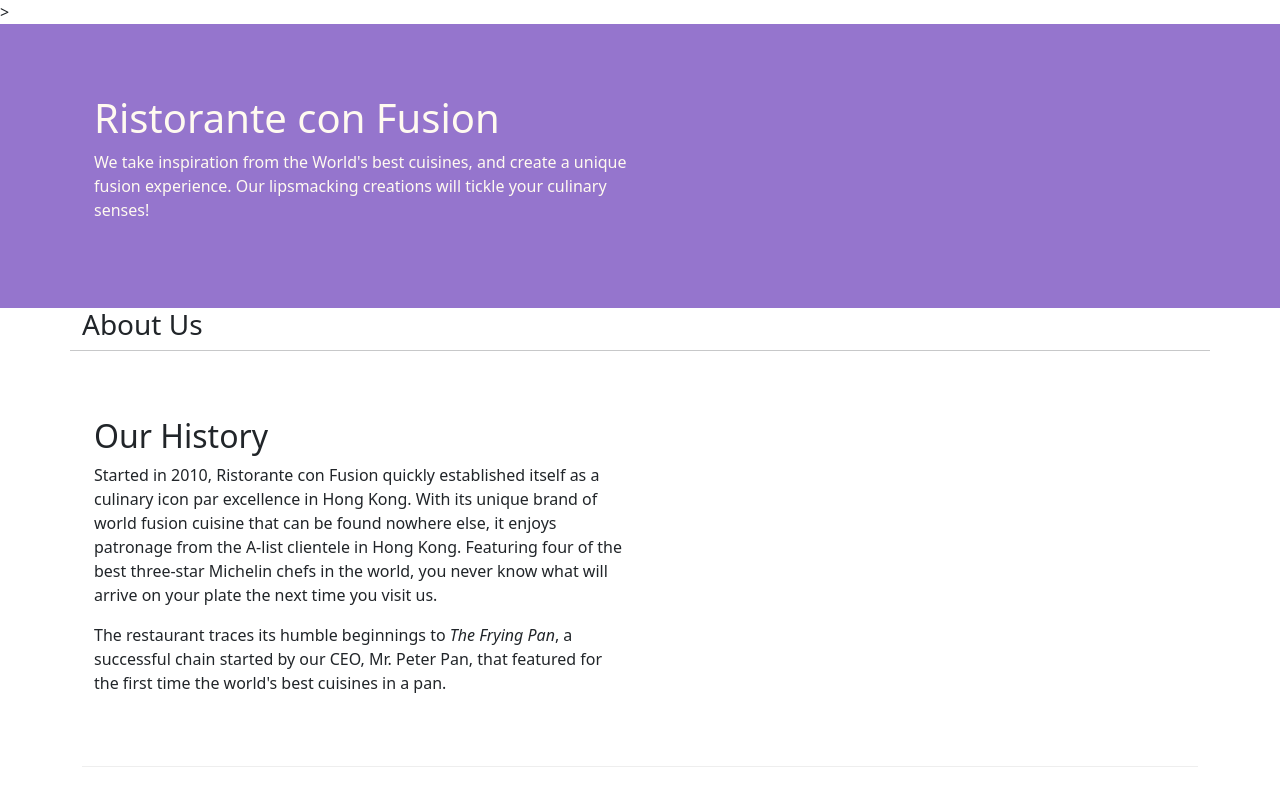
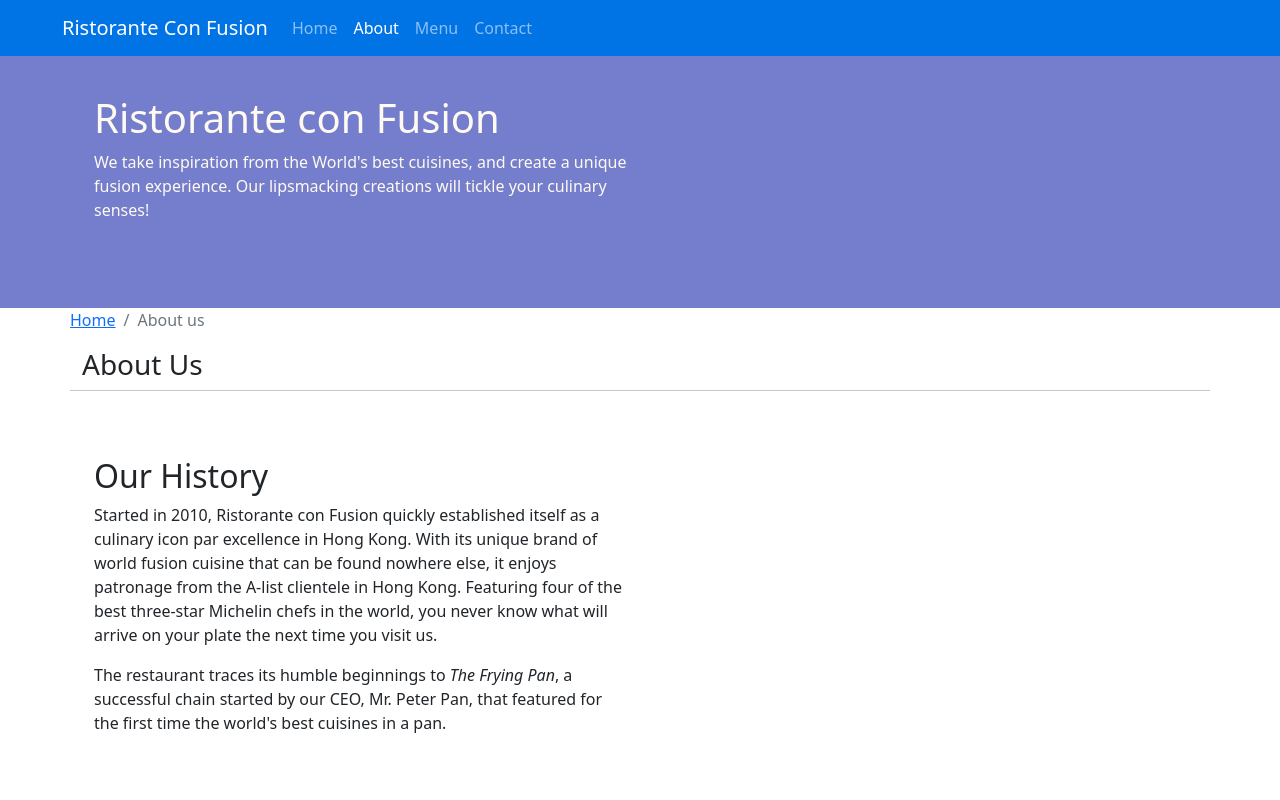
Before and after one commit to bernardolr/Front-end-web-UI-frameworks, a website: page aboutus.html in a window 1280 px wide. Shown: the top 800 px of the page. Drawn offline with nearby package versions, Linux system fonts and the light colour scheme.

Commit message:
Navigation bar and breadcrumbs

```diff
--- a/aboutus.html
+++ b/aboutus.html
@@ -14,6 +14,23 @@
 </head>
 
 <body>
+    <nav class="navbar navbar-dark navbar-expand-sm fixed-top">
+        <div class="container-fluid">
+            <a class="navbar-brand" href="./index.html">Ristorante Con Fusion</a>
+            <button class="navbar-toggler" type="button" data-bs-toggle="collapse" data-bs-target="#Navbar" aria-controls="Navbar" aria-expanded="false" aria-label="Toggle navigation">
+                <span class="navbar-toggler-icon"></span>
+            </button>
+            <div class="collapse navbar-collapse" id="Navbar">
+                <ul class="navbar-nav me-auto mb-2 mb-lg-0">
+                    <li class="nav-item"><a class="nav-link" aria-current="page" href="./index.html">Home</a></li>
+                    <li class="nav-item"><a class="nav-link active" href="./aboutus.html">About</a></li>
+                    <li class="nav-item"><a class="nav-link" href="#">Menu</a></li>
+                    <li class="nav-item"><a class="nav-link" href="#">Contact</a></li>
+                </ul>
+                </form>
+            </div>
+        </div>
+    </nav>
 
     <header class="jumbotron">
         <div class="container">
@@ -31,6 +48,11 @@
     <div>
         <div class="container">
             <div class="row">
+                <ol class="col-12 breadcrumb">
+                    <li class="breadcrumb-item"><a href="./index.html">Home</a></li>
+                    <li class="breadcrumb-item active">About us</li>
+
+                </ol>
                <h3>About Us</h3>
                <hr>
             </div>
@@ -73,8 +95,8 @@
                 <div class="col-4 offset-1 col-sm-2">
                     <h5>Links</h5>
                     <ul class="list-unstyled">
-                        <li><a href="index.html">Home</a></li>
-                        <li><a href="aboutus.html">About</a></li>
+                        <li><a href="./index.html">Home</a></li>
+                        <li><a href="#">About</a></li>
                         <li><a href="#">Menu</a></li>
                         <li><a href="#">Contact</a></li>
                     </ul>
--- a/css/styles.css
+++ b/css/styles.css
@@ -11,7 +11,7 @@
 }
 
 .footer {
-    background-color: #D1C4E9;
+    background-color: #c5c4e9;
     margin: 0px auto;
     padding: 20px 0px 20px 0px;
 }
@@ -19,7 +19,7 @@
 .jumbotron {
     padding: 70px 30px 70px 30px;
     margin: 0px auto;
-    background: #9575CD;
+    background: #757ecd;
     color: floralwhite;
 }
 
@@ -28,3 +28,13 @@
     margin: 0px;
     color: #0f0f0f;
 }
+
+.body {
+    padding: 50px 0px 0px 0px;
+    z-index: 0;
+}
+
+.navbar-dark {
+    background:    #0073E5;
+    padding-left: 50px;
+}
```
Also changed, not shown: index.html (+28 -2 lines).
